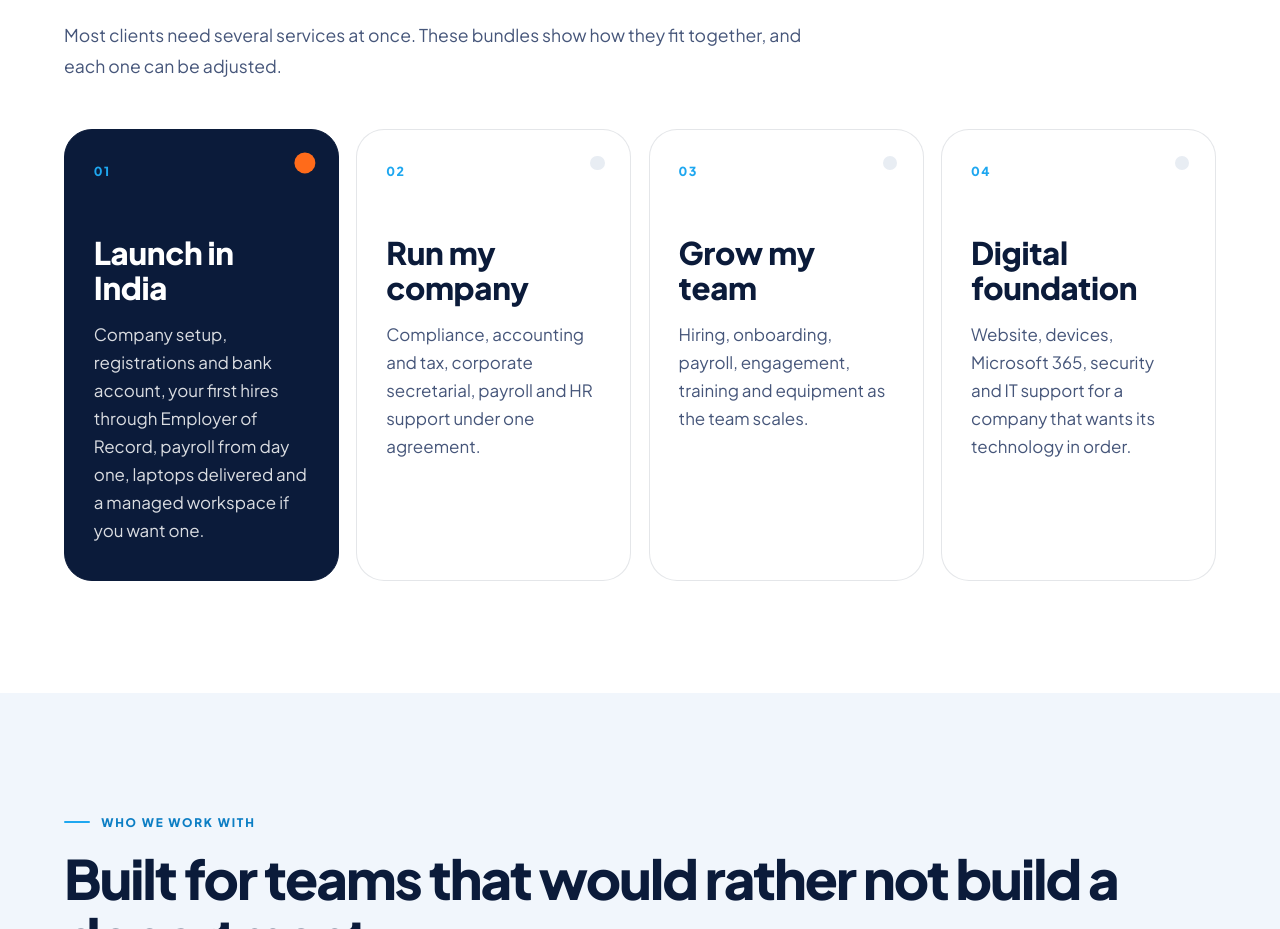
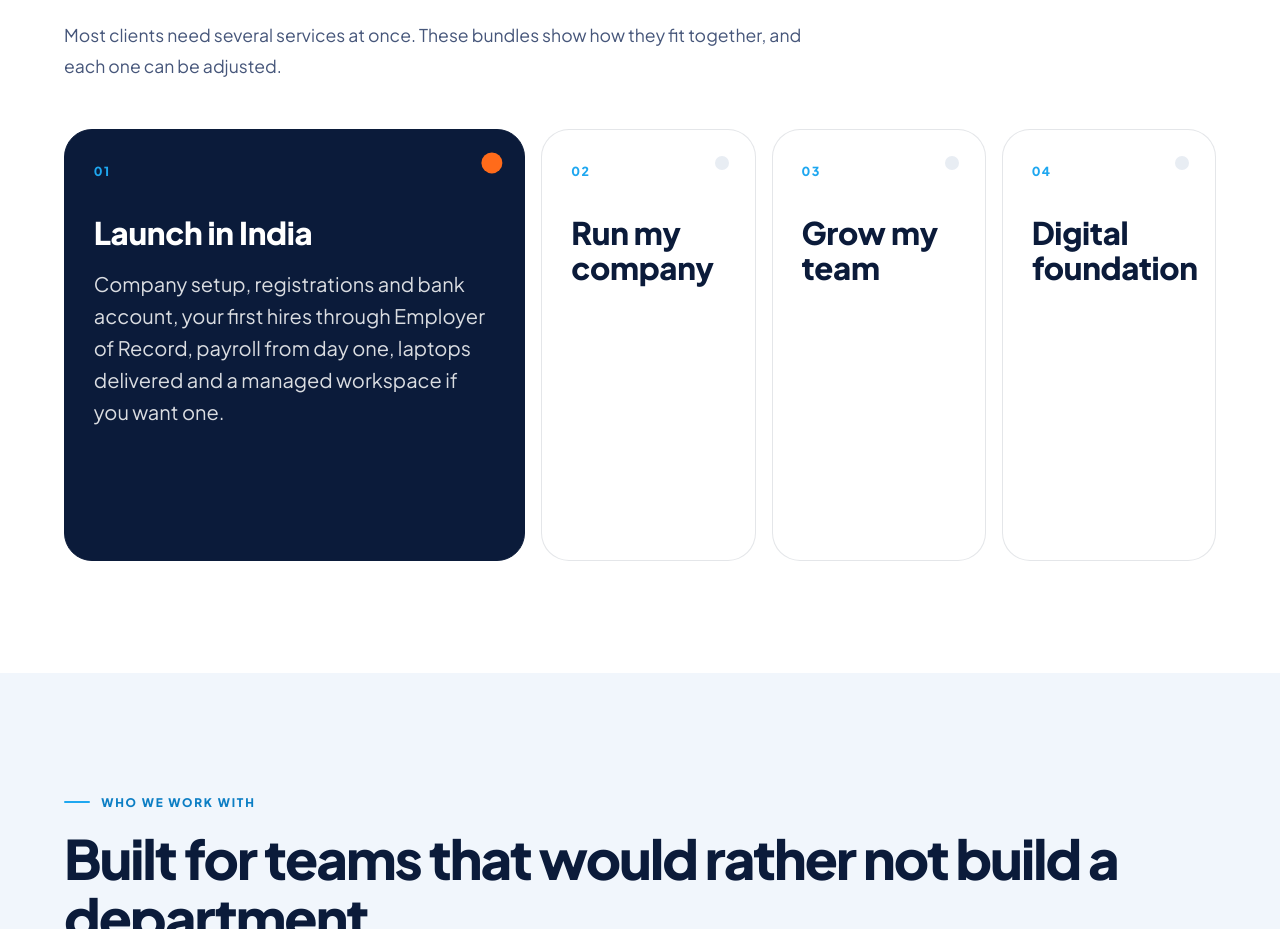
Before and after one commit to adrefresh/olp-js, a Next.js app: page / in a window 1280 px wide. Shown: the part 2462-3391 px from the top of the page. Built offline with nearby package versions, Linux system fonts and the light colour scheme.

Commit message:
Slider animation changed

```diff
--- a/app/ux.css
+++ b/app/ux.css
@@ -489,3 +489,15 @@ main.ux{animation:uxPage .7s var(--ez) both}
 @media(max-width:1100px){.ux-pks{grid-template-columns:1fr 1fr}.ux-pk{min-height:22rem}}
 @media(max-width:640px){.ux-pks{grid-template-columns:1fr}.ux-pk{min-height:0}.ux-pk h3{font-size:1.6rem}}
 .ux-pk>div{margin-top:1.8rem}.ux-pk{min-height:25rem}
+
+/* v19b: restore slider (expanding) cards, with big text */
+@media(min-width:1101px){
+.ux-pks{display:flex;gap:1rem;height:27rem}
+.ux-pk{flex:1;min-height:0;padding:2rem 1.8rem;justify-content:space-between}
+.ux-pk>div{margin-top:0}
+.ux-pk h3{font-size:2.1rem;line-height:1.1;max-width:none}
+.ux-pk p{opacity:0;transform:translateY(14px);font-size:1.2rem;line-height:1.6;color:rgba(255,255,255,.88);max-width:none;margin-top:1.1rem;transition:opacity .5s,transform .7s var(--ez)}
+.ux-pk:hover,.ux-pk:focus,.ux-pks:not(:hover):not(:focus-within) .ux-pk:first-child{flex:2.6}
+.ux-pk:hover p,.ux-pk:focus p,.ux-pks:not(:hover):not(:focus-within) .ux-pk:first-child p{opacity:1;transform:none;transition-delay:.18s}
+}
+@media(min-width:1101px){.ux-pk{justify-content:flex-start;gap:2.2rem}.ux-pk h3{font-size:1.95rem}.ux-pk p{font-size:1.25rem}}
```
